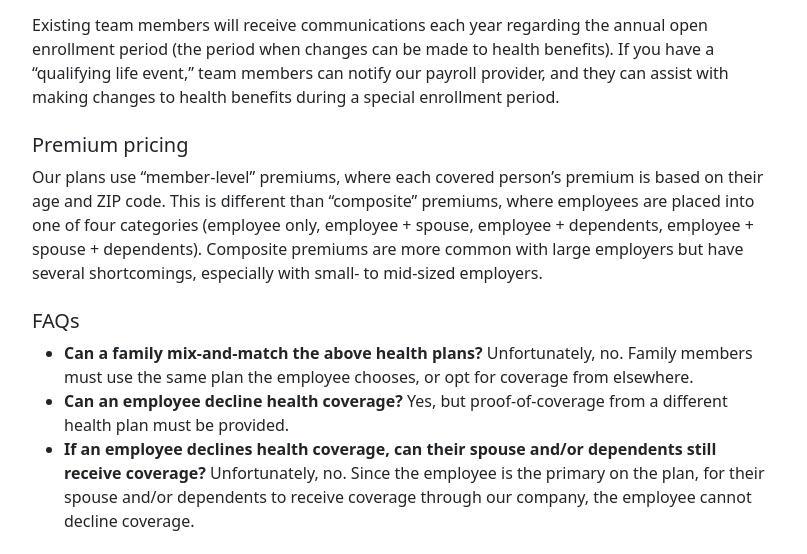
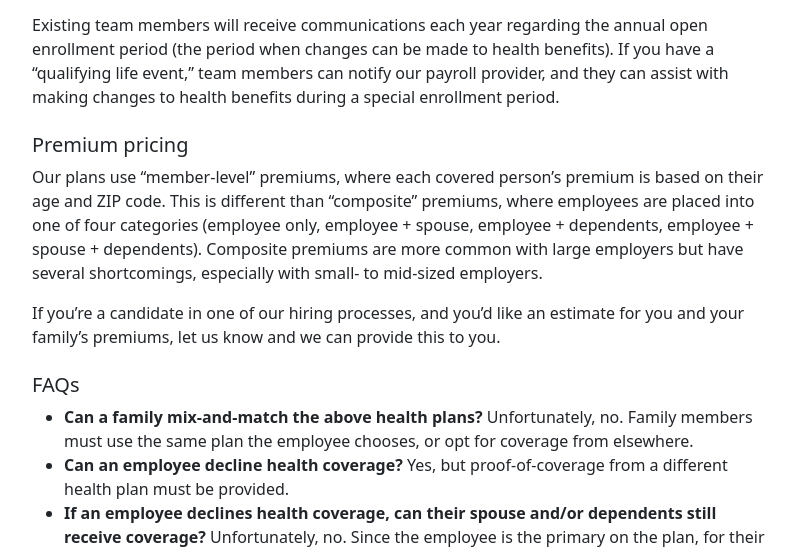
Before and after one commit to sparksuite/employee-handbook, a website: page benefits/health.html in a window 1280 px wide. Shown: the part 1338-1892 px from the top of the page, without its empty margins (236-1043 px from the left). Drawn offline with nearby package versions, Linux system fonts and the light colour scheme.

Commit message:
Offer premium estimates
This adds a brief statement regarding how we can put together an estimate for premiums using our benefits provider's software.

```diff
--- a/benefits/health.html
+++ b/benefits/health.html
@@ -173,6 +173,11 @@
 						mid-sized employers.
 					</p>
 
+					<p>
+						If you’re a candidate in one of our hiring processes, and you’d like an estimate for you and your family’s
+						premiums, let us know and we can provide this to you.
+					</p>
+
 					<h3 class="pt-2 h5">FAQs</h3>
 
 					<ul>
```
